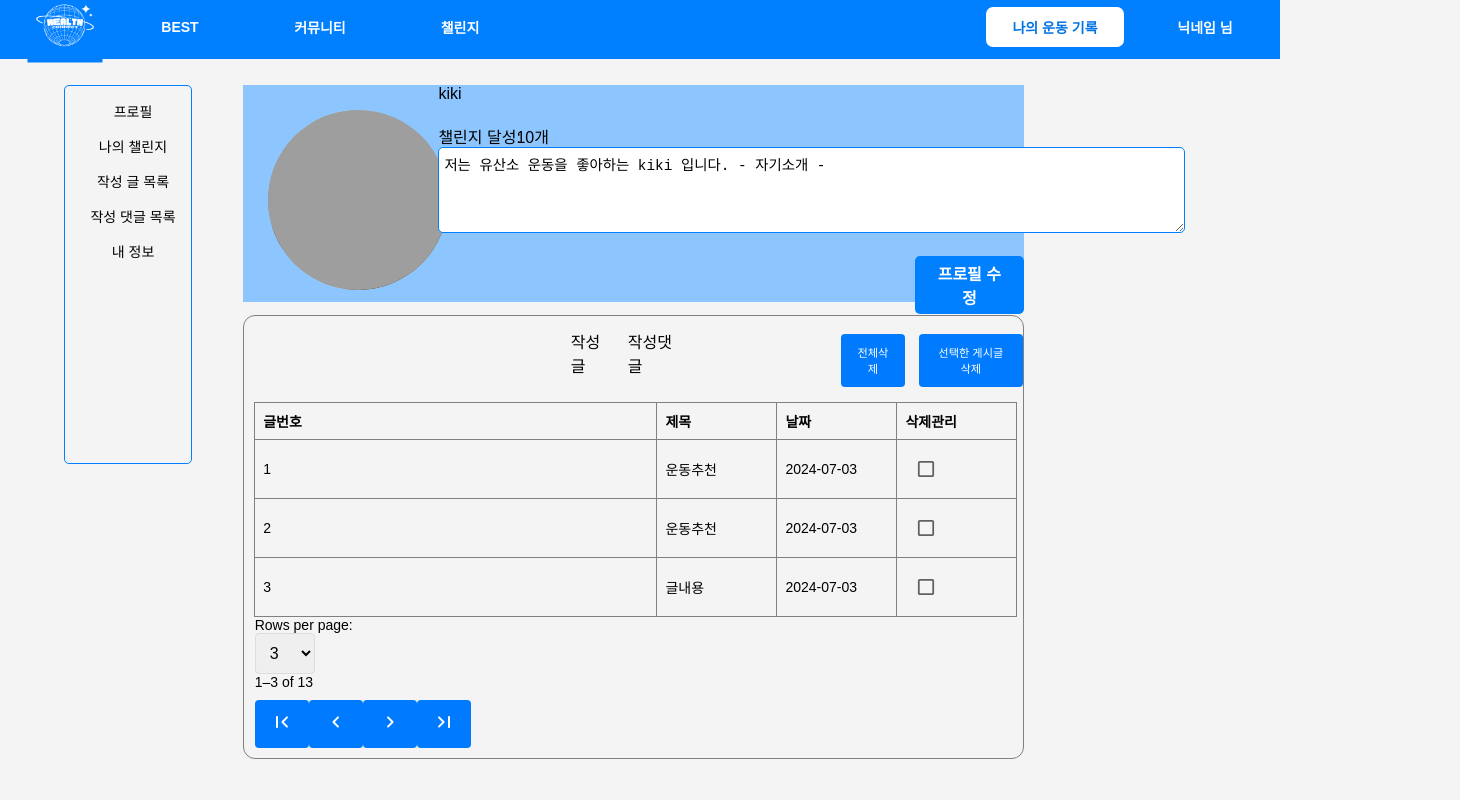
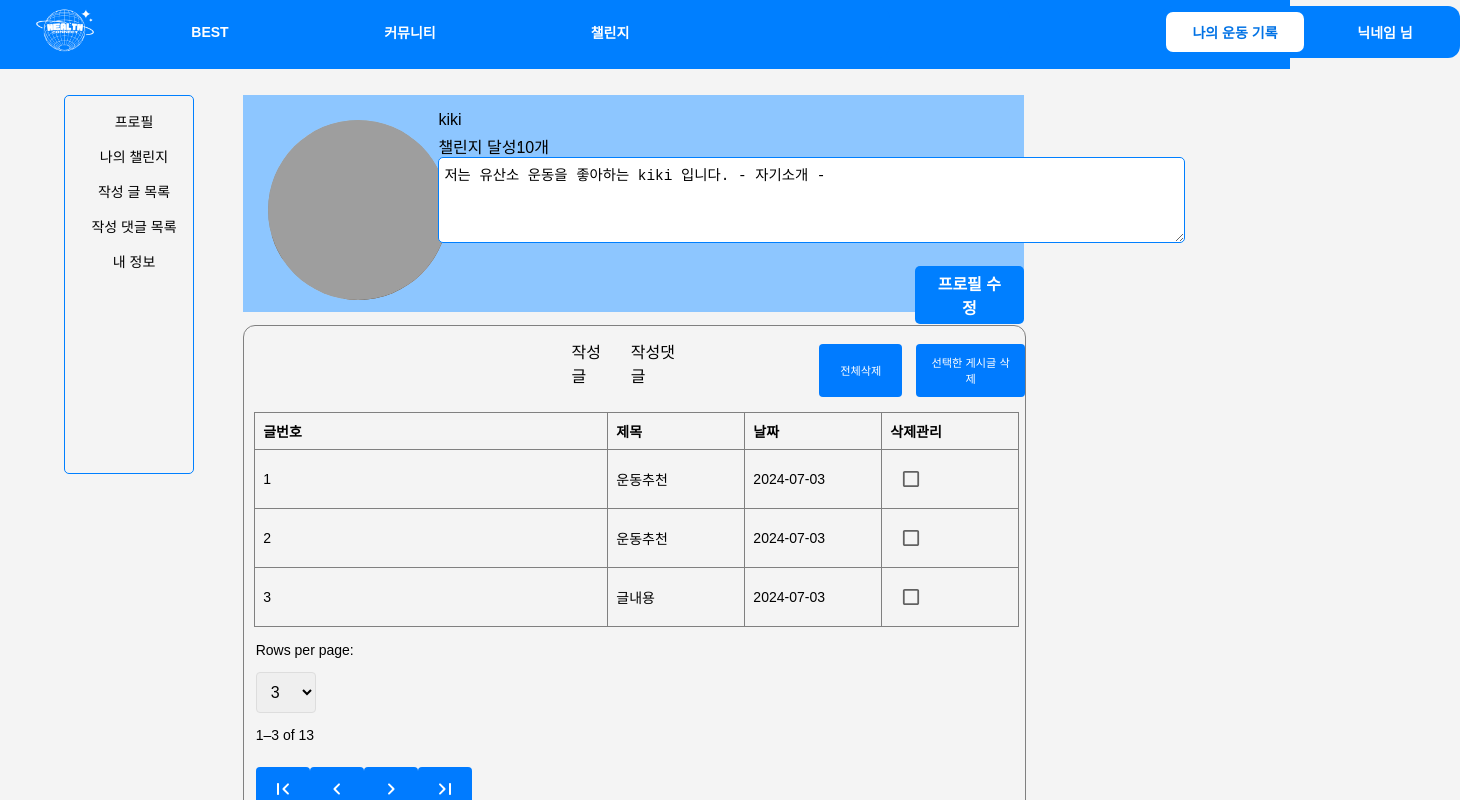
Before and after one commit to StarlightSSM/work-ssm, a React (Create React App) app: page /myPage in a window 1280 px wide. Shown: the top 800 px of the page, 1460 px wide, since content can reach past the window. Built offline with nearby package versions, Linux system fonts and the light colour scheme; grey boxes are pictures that could not be loaded.

Commit message:
마이페이지에서 일부 내용이 찌그러져보임 개선

```diff
--- a/src/myPage/components/SignupForm.js
+++ b/src/myPage/components/SignupForm.js
@@ -1,10 +1,14 @@
 import React, { useState } from 'react';
 import FormInput from '../components/FormInput';
 import FormSelect from '../components/FormSelect';
-import '../styles.css';
+import { useNavigate } from 'react-router-dom';
+import './styles.css';
 import axios from 'axios';
 
 const SignupForm = () => {
+  // 회원가입 성공 시 라우팅
+  const navigate = useNavigate();
+
   const [formData, setFormData] = useState({
     name: '',
     email: '',
@@ -66,6 +70,7 @@ const SignupForm = () => {
       });
       console.log('회원가입 성공!', formData);
       console.log(response.data);
+      navigate(`/myPage`);
     } catch (error) {
       console.error('Error 회원가입 실패', error);
     }
--- a/src/myPage/components/mylist.js
+++ b/src/myPage/components/mylist.js
@@ -42,9 +42,9 @@ const Filter = styled.div`
 const DeleteAllButton = styled.button`
   position: inherit;
   font-size: 0.7rem;
-  margin-left: 34%;
+  margin-left: 28%;
   margin-right: 3%;
-  width: 70px;
+  width: 90px;
 `;
 
 const DeleteButton = styled.button`
--- a/src/myPage/styles.css
+++ b/src/myPage/components/styles.css
@@ -1,4 +1,4 @@
-/* Reset some default styles */
+c/* Reset some default styles */
 * {
     margin: 0;
     padding: 0;
--- a/src/myPage/pages/Login.js
+++ b/src/myPage/pages/Login.js
@@ -1,5 +1,5 @@
 import React, { useState } from 'react';
-import '../styles.css';
+import '../components/styles.css';
 
 const Login = () => {
   const [email, setEmail] = useState('');
--- a/src/myPage/pages/MyPage.css
+++ b/src/myPage/pages/MyPage.css
@@ -17,12 +17,12 @@ li {
 }
 
 .Logo {
-    position: relative; /* Adjust positioning to be relative */
+    position: inherit; /* Adjust positioning to be relative */
 }
 
 .imgLogo {
     width: 50px; /* Adjust the width to fit well within the reduced height nav */
     height: auto; /* Maintain aspect ratio */
-    transform: scale(1.5);
+    transform: scale(1.2);
     margin-left: 20px;
 }
```
